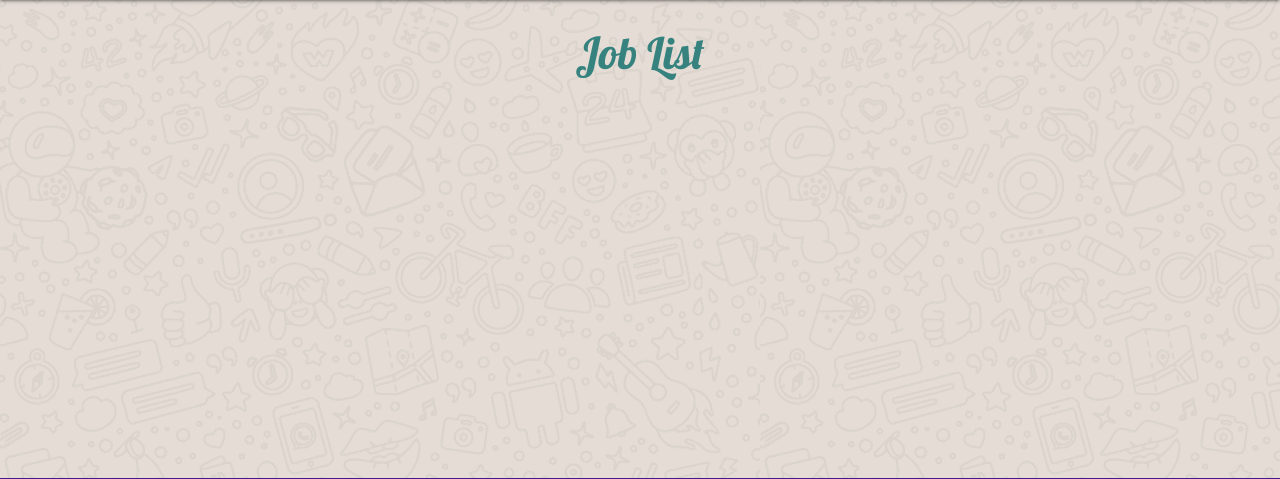
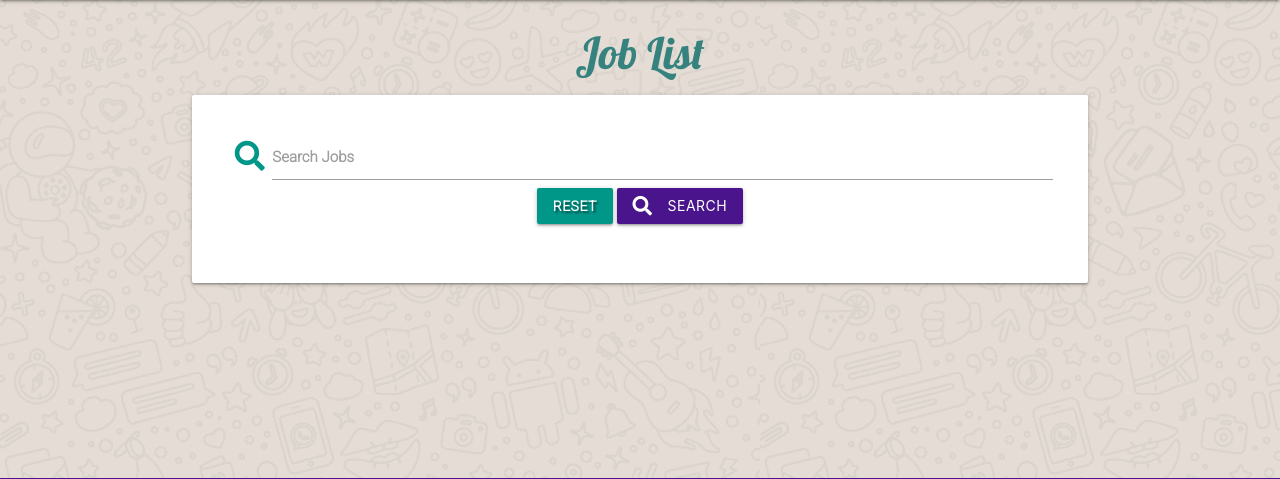
Before and after one commit to mickmccann/MS3-Small-Jobs, a Flask app: page /get_jobs in a window 1280 px wide. Shown: the part 64-543 px from the top of the page. Run offline with Flask 2, Linux system fonts and the light colour scheme; data that the repository does not hold is empty; some libraries are stand-ins or nearby versions.

Commit message:
Added a search bar on the jobs page and added in test on TESTING.md

```diff
--- a/app.py
+++ b/app.py
@@ -47,6 +47,13 @@ def register():
 @app.route("/get_jobs")
 def get_jobs():
     jobs = list(mongo.db.jobs.find())
+    return render_template("jobs.html", jobs=jobs)
+
+
+@app.route("/search", methods=["GET", "POST"])
+def search():
+    query = request.form.get("query")
+    jobs = list(mongo.db.jobs.find({"$text": {"$search": query}}))
     return render_template("jobs.html", jobs=jobs)
 
 
--- a/templates/jobs.html
+++ b/templates/jobs.html
@@ -2,6 +2,29 @@
 {% block content %}
 
 <h3 class="center-align">Job List</h3>
+
+<div class="row card-panel hoverable">
+    <form action="{{ url_for('search') }}" method="post" class="col s12">
+
+        <div class="row valign-wrapper center-align">
+            <div class="input-field col s12">
+                <i class="fas fa-search prefix teal-text"></i>
+                <input type="text" name="query" id="query" minlength="3" class="validate" required>
+                <label for="query">Search Jobs</label>
+                <div class="col s12">
+                    <a href="{{ url_for('get_jobs') }}" class="teal btn text-shadow">
+                        Reset
+                    </a>
+                    <button type="submit" class="btn purple darken-4">
+                    <i class="fas fa-search left"></i>
+                        Search
+                    </button>
+                </div>
+            </div>
+        </div>
+    </form>
+</div>
+
 
 <ul class="collapsible popout">
     {% for job in jobs %}
```
Also changed, not shown: TESTING.md (+7 -1 lines).
